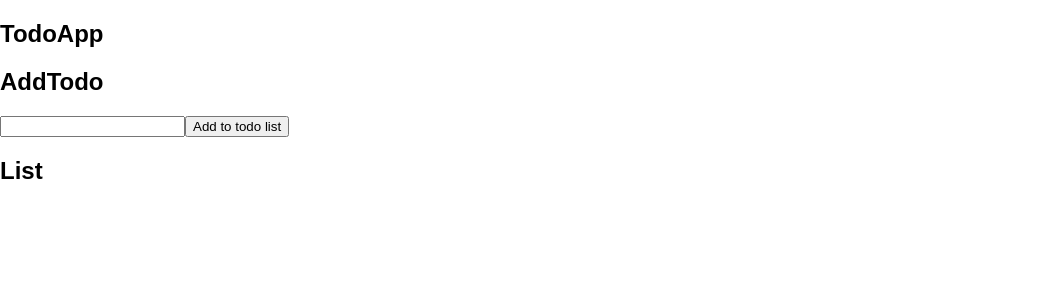
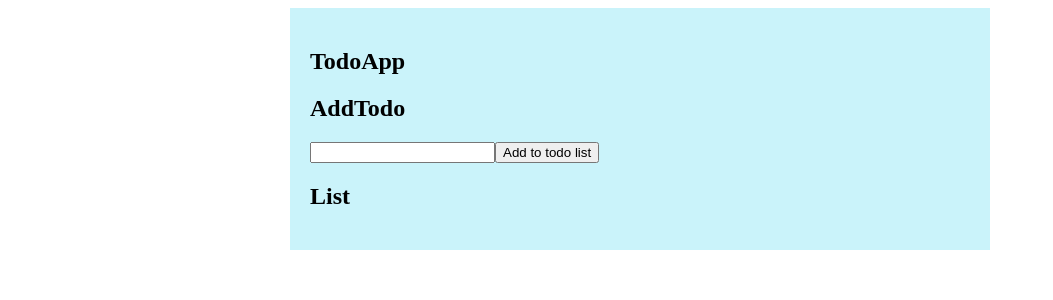
Before and after one commit to haidoro/React_sample1, a React (Create React App) app: page / in a window 1280 px wide. Shown: the top 300 px of the page, without its empty margins (0-1053 px from the left). Built offline with nearby package versions, Linux system fonts and the light colour scheme.

Commit message:
new file:   TodoApp.md

```diff
--- a/src/App.css
+++ b/src/App.css
@@ -1,28 +1,6 @@
-.App {
-  text-align: center;
+.wrap{
+  background-color: #caf3fa;
+  max-width:660px;
+  padding:20px;
+  margin:0 auto;
 }
-
-.App-logo {
-  animation: App-logo-spin infinite 20s linear;
-  height: 80px;
-}
-
-.App-header {
-  background-color: #222;
-  height: 150px;
-  padding: 20px;
-  color: white;
-}
-
-.App-title {
-  font-size: 1.5em;
-}
-
-.App-intro {
-  font-size: large;
-}
-
-@keyframes App-logo-spin {
-  from { transform: rotate(0deg); }
-  to { transform: rotate(360deg); }
-}
--- a/src/App.js
+++ b/src/App.js
@@ -14,7 +14,7 @@ class App extends Component {
 
   render() {
     return (
-      <div>
+      <div className="wrap">
       <h2>TodoApp</h2>
       <AddTodo addTodo={this.addTodo}/>
       <List deleteTodo={this.deleteTodo} todos={this.state.todos}/>
--- a/src/components/AddTodo.js
+++ b/src/components/AddTodo.js
@@ -11,15 +11,15 @@ export class AddTodo extends Component {
       <div>
       <h2>AddTodo</h2>
       <form onSubmit={this.handleSubmit}>
-		<input value={this.state.title} onChange={this.handleChange} />
+		<input type="text" value={this.state.title} onChange={this.handleChange} />
 		<input type="submit" value="Add to todo list" />
       </form>
       </div>
     );
   }
   handleChange = event => {
-    const title = event.target.value;
-    this.setState({ title:title })
+    const title_value = event.target.value;
+    this.setState({ title:title_value })
    }
   handleSubmit = event => {
   	event.preventDefault();
--- a/src/index.js
+++ b/src/index.js
@@ -1,6 +1,5 @@
 import React from 'react';
 import ReactDOM from 'react-dom';
-import './index.css';
 import App from './App';
 import registerServiceWorker from './registerServiceWorker';
 
```
Also changed, not shown: 1 other file (tests, documents, lock files or other folders).
